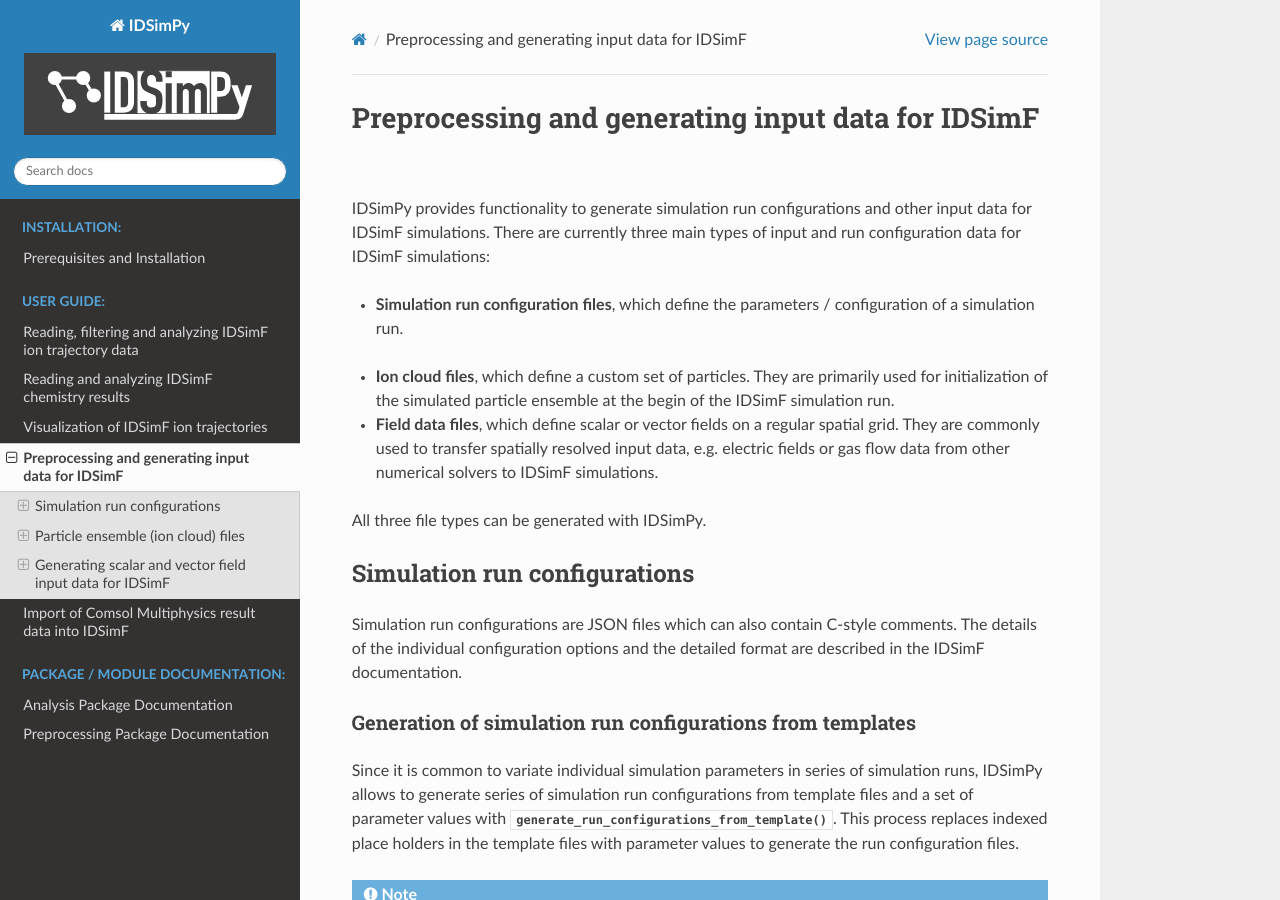
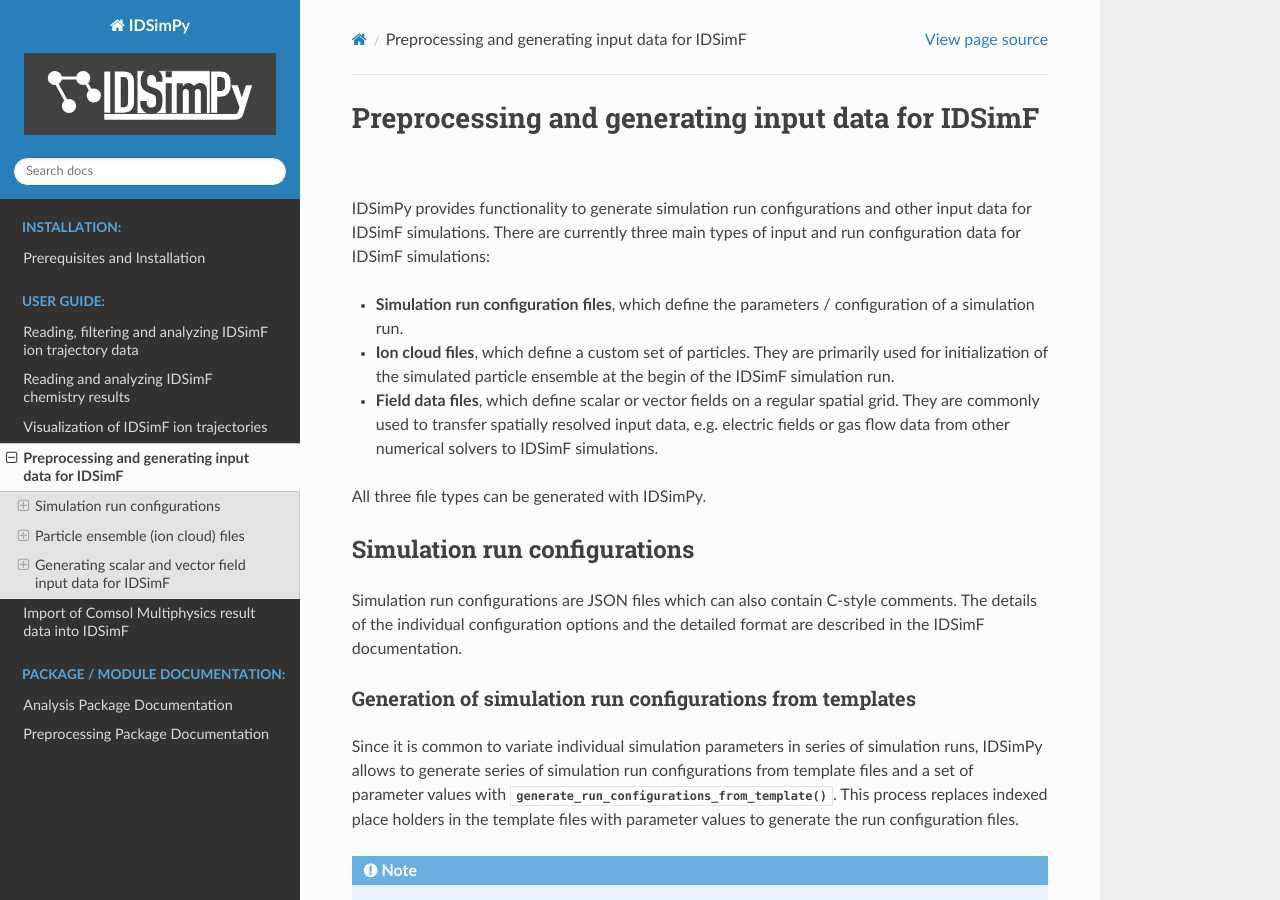
Before and after one commit to IPAMS/IDSimPy, a Sphinx documentation site: the page built from docs/usersguide/preprocessing.rst, in a window 1280 px wide and 900 px high. Built offline with Sphinx 7.4.7 and the Read the Docs theme 2.0.0, drawn with Linux system fonts in a browser that asks for light colours.

Commit message:
Corrects bullet list and titles

```diff
--- a/docs/usersguide/preprocessing.rst
+++ b/docs/usersguide/preprocessing.rst
@@ -6,7 +6,7 @@ Preprocessing and generating input data for IDSimF
 
 IDSimPy provides functionality to generate simulation run configurations and other input data for IDSimF simulations. There are currently three main types of input and run configuration data for IDSimF simulations:
 
-+ **Simulation run configuration files**, which define the parameters / configuration of a simulation run.
+* **Simulation run configuration files**, which define the parameters / configuration of a simulation run.
 * **Ion cloud files**, which define a custom set of particles. They are primarily used for initialization of the simulated particle ensemble at the begin of the IDSimF simulation run.
 * **Field data files**, which define scalar or vector fields on a regular spatial grid. They are commonly used to transfer spatially resolved input data, e.g. electric fields or gas flow data from other numerical solvers to IDSimF simulations.
 
```
Also changed, not shown: docs/usersguide/visualization.rst (+4 -3 lines).
